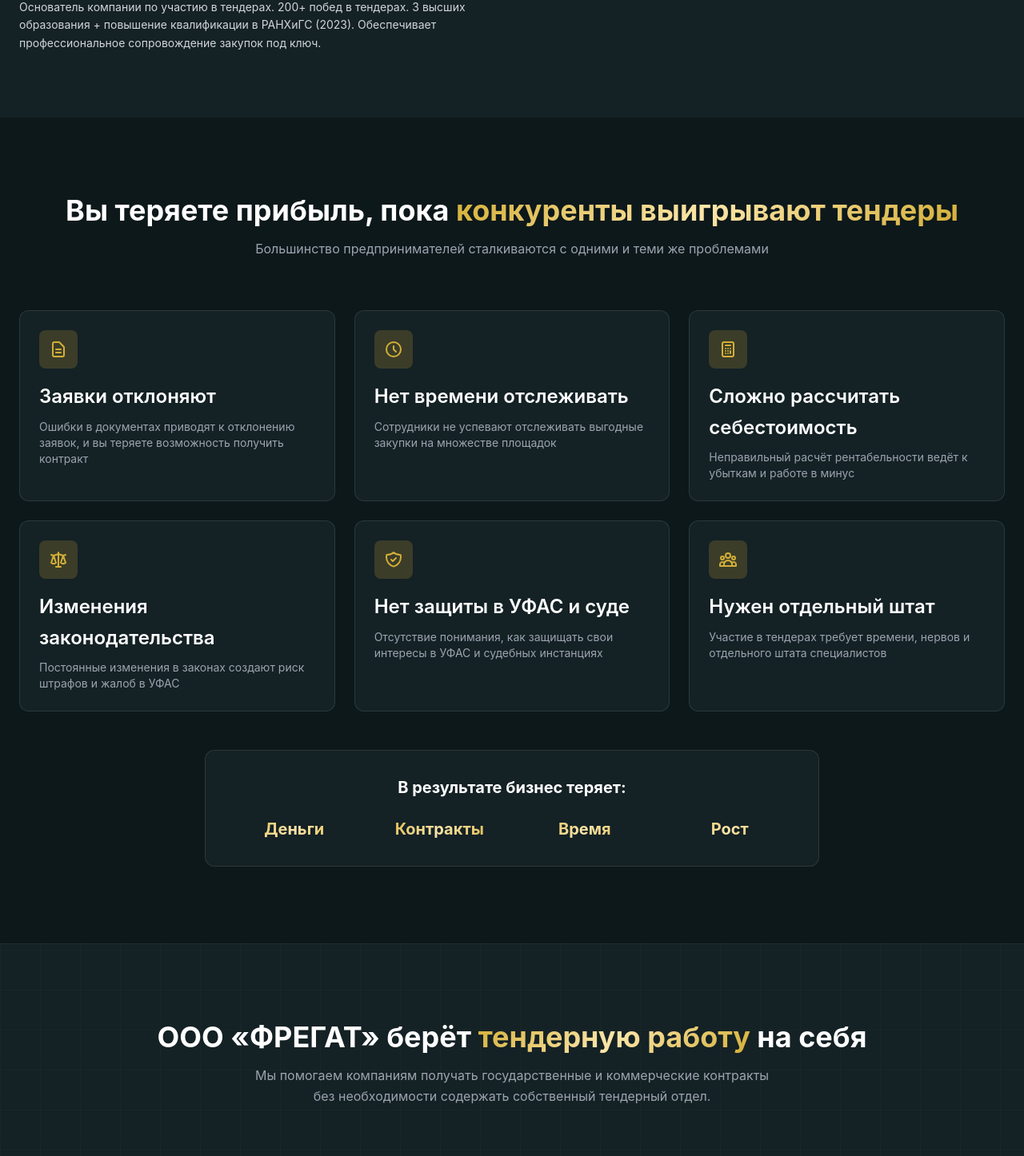
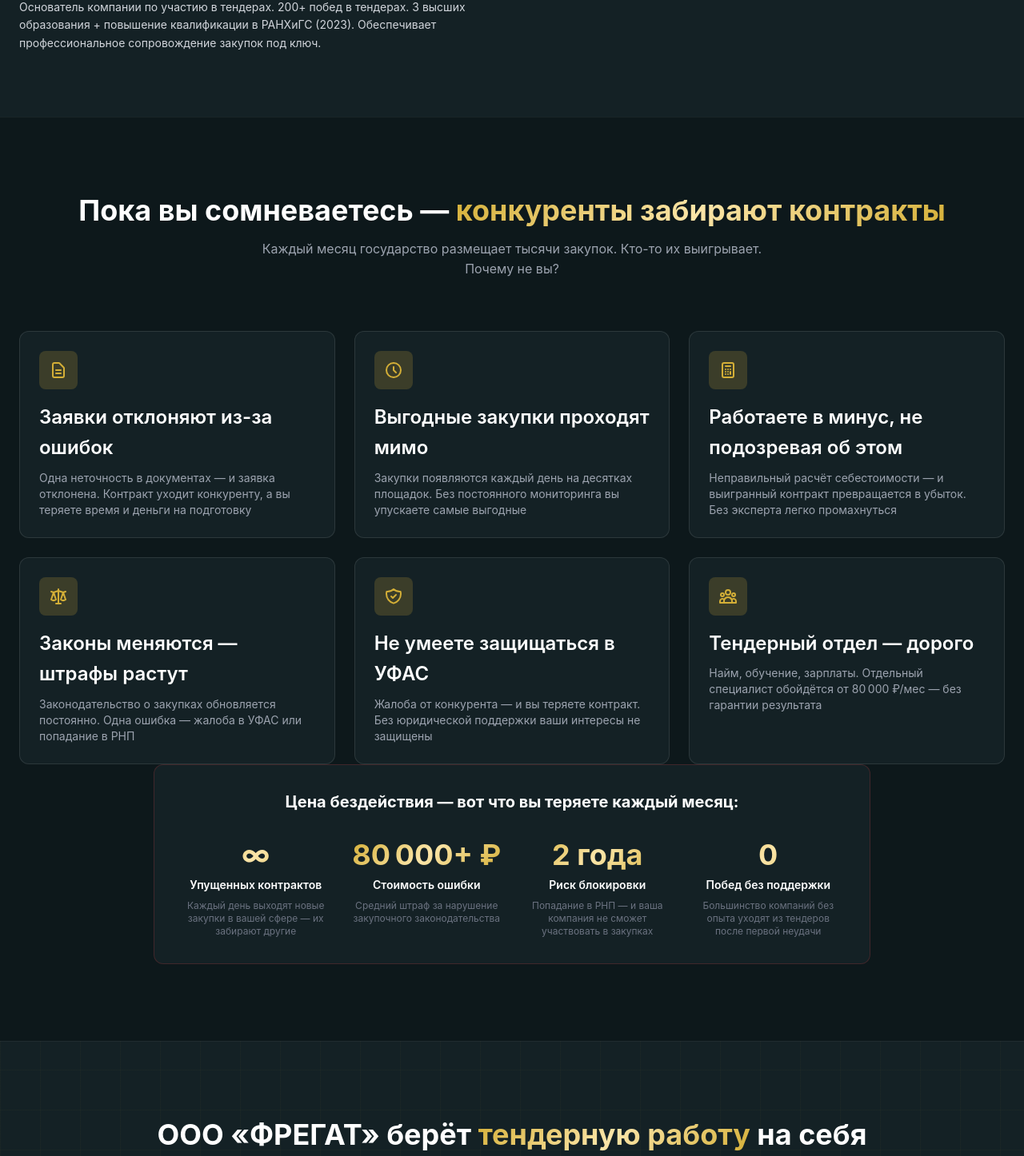
Before and after one commit to suyazov/tender-frigate.ru, a WordPress theme: template wp-content/themes/fregat/front-page.php in a window 1280 px wide. Shown: the part 1012-2458 px from the top of the page at 80% size. Run offline with PHP 8.4 and a stand-in for WordPress, Linux system fonts and the light colour scheme; the site name, menu and one post (Sample post) are stand-ins, and other content is empty; some libraries are stand-ins or nearby versions.

Commit message:
Strengthen problems section: stronger headers, concrete loss numbers
- Header: "Пока вы сомневаетесь — конкуренты забирают контракты"
- Problem cards: sharper, more specific pain points
- Loss block: concrete numbers (∞ contracts, 80K+ fines, 2yr RNP ban, 0 wins)

Co-Authored-By: Claude Opus 4.7 <noreply@anthropic.com>

```diff
--- a/wp-content/themes/fregat/front-page.php
+++ b/wp-content/themes/fregat/front-page.php
@@ -97,9 +97,9 @@ get_header();
 					<div class="max-w-7xl mx-auto px-6">
 						<div class="text-center mb-16">
 							<h2 class="text-3xl md:text-4xl font-bold text-white mb-4">
-							Вы теряете прибыль, пока <span class="text-gold-gradient">конкуренты выигрывают тендеры</span>
+								Пока вы сомневаетесь — <span class="text-gold-gradient">конкуренты забирают контракты</span>
 							</h2>
-						<p class="text-gray-400">Большинство предпринимателей сталкиваются с одними и теми же проблемами</p>
+							<p class="text-gray-400 max-w-2xl mx-auto">Каждый месяц государство размещает тысячи закупок. Кто-то их выигрывает. Почему не вы?</p>
 						</div>
 
 						<div class="grid md:grid-cols-2 lg:grid-cols-3 gap-6">
@@ -107,64 +107,79 @@ get_header();
 								<div class="w-12 h-12 bg-gold/20 rounded-lg flex items-center justify-center mb-4">
 									<svg class="w-6 h-6 text-gold" fill="none" stroke="currentColor" viewBox="0 0 24 24"><path stroke-linecap="round" stroke-linejoin="round" stroke-width="2" d="M9 12h6m-6 4h6m2 5H7a2 2 0 01-2-2V5a2 2 0 012-2h5.586a1 1 0 01.707.293l5.414 5.414a1 1 0 01.293.707V19a2 2 0 01-2 2z"/></svg>
 								</div>
-							<h3 class="font-semibold mb-2 text-white">Заявки отклоняют</h3>
-							<p class="text-gray-400 text-sm">Ошибки в документах приводят к отклонению заявок, и вы теряете возможность получить контракт</p>
+								<h3 class="font-semibold mb-2 text-white">Заявки отклоняют из-за ошибок</h3>
+								<p class="text-gray-400 text-sm">Одна неточность в документах — и заявка отклонена. Контракт уходит конкуренту, а вы теряете время и деньги на подготовку</p>
 							</div>
 
 							<div class="bg-[#142125] border border-white/10 rounded-xl p-6 hover:border-gold/30 transition">
 								<div class="w-12 h-12 bg-gold/20 rounded-lg flex items-center justify-center mb-4">
 									<svg class="w-6 h-6 text-gold" fill="none" stroke="currentColor" viewBox="0 0 24 24"><path stroke-linecap="round" stroke-linejoin="round" stroke-width="2" d="M12 8v4l3 3m6-3a9 9 0 11-18 0 9 9 0 0118 0z"/></svg>
 								</div>
-							<h3 class="font-semibold mb-2 text-white">Нет времени отслеживать</h3>
-							<p class="text-gray-400 text-sm">Сотрудники не успевают отслеживать выгодные закупки на множестве площадок</p>
+								<h3 class="font-semibold mb-2 text-white">Выгодные закупки проходят мимо</h3>
+								<p class="text-gray-400 text-sm">Закупки появляются каждый день на десятках площадок. Без постоянного мониторинга вы упускаете самые выгодные</p>
 							</div>
 
 							<div class="bg-[#142125] border border-white/10 rounded-xl p-6 hover:border-gold/30 transition">
 								<div class="w-12 h-12 bg-gold/20 rounded-lg flex items-center justify-center mb-4">
 									<svg class="w-6 h-6 text-gold" fill="none" stroke="currentColor" viewBox="0 0 24 24"><path stroke-linecap="round" stroke-linejoin="round" stroke-width="2" d="M9 7h6m0 10v-3m-3 3h.01M9 17h.01M9 14h.01M12 14h.01M15 11h.01M12 11h.01M9 11h.01M7 21h10a2 2 0 002-2V5a2 2 0 00-2-2H7a2 2 0 00-2 2v14a2 2 0 002 2z"/></svg>
 								</div>
-							<h3 class="font-semibold mb-2 text-white">Сложно рассчитать себестоимость</h3>
-							<p class="text-gray-400 text-sm">Неправильный расчёт рентабельности ведёт к убыткам и работе в минус</p>
+								<h3 class="font-semibold mb-2 text-white">Работаете в минус, не подозревая об этом</h3>
+								<p class="text-gray-400 text-sm">Неправильный расчёт себестоимости — и выигранный контракт превращается в убыток. Без эксперта легко промахнуться</p>
 							</div>
 
 							<div class="bg-[#142125] border border-white/10 rounded-xl p-6 hover:border-gold/30 transition">
 								<div class="w-12 h-12 bg-gold/20 rounded-lg flex items-center justify-center mb-4">
 									<svg class="w-6 h-6 text-gold" fill="none" stroke="currentColor" viewBox="0 0 24 24"><path stroke-linecap="round" stroke-linejoin="round" stroke-width="2" d="M3 6l3 1m0 0l-3 9a5.002 5.002 0 006.001 0M6 7l3 9M6 7l6-2m6 2l3-1m-3 1l-3 9a5.002 5.002 0 006.001 0M18 7l3 9m-3-9l-6-2m0-2v2m0 16V5m0 16H9m3 0h3"/></svg>
 								</div>
-							<h3 class="font-semibold mb-2 text-white">Изменения законодательства</h3>
-							<p class="text-gray-400 text-sm">Постоянные изменения в законах создают риск штрафов и жалоб в УФАС</p>
+								<h3 class="font-semibold mb-2 text-white">Законы меняются — штрафы растут</h3>
+								<p class="text-gray-400 text-sm">Законодательство о закупках обновляется постоянно. Одна ошибка — жалоба в УФАС или попадание в РНП</p>
 							</div>
 
 							<div class="bg-[#142125] border border-white/10 rounded-xl p-6 hover:border-gold/30 transition">
 								<div class="w-12 h-12 bg-gold/20 rounded-lg flex items-center justify-center mb-4">
 									<svg class="w-6 h-6 text-gold" fill="none" stroke="currentColor" viewBox="0 0 24 24"><path stroke-linecap="round" stroke-linejoin="round" stroke-width="2" d="M9 12l2 2 4-4m5.618-4.016A11.955 11.955 0 0112 2.944a11.955 11.955 0 01-8.618 3.04A12.02 12.02 0 003 9c0 5.591 3.824 10.29 9 11.622 5.176-1.332 9-6.03 9-11.622 0-1.042-.133-2.052-.382-3.016z"/></svg>
 								</div>
-							<h3 class="font-semibold mb-2 text-white">Нет защиты в УФАС и суде</h3>
-							<p class="text-gray-400 text-sm">Отсутствие понимания, как защищать свои интересы в УФАС и судебных инстанциях</p>
+								<h3 class="font-semibold mb-2 text-white">Не умеете защищаться в УФАС</h3>
+								<p class="text-gray-400 text-sm">Жалоба от конкурента — и вы теряете контракт. Без юридической поддержки ваши интересы не защищены</p>
 							</div>
 
 							<div class="bg-[#142125] border border-white/10 rounded-xl p-6 hover:border-gold/30 transition">
 								<div class="w-12 h-12 bg-gold/20 rounded-lg flex items-center justify-center mb-4">
 									<svg class="w-6 h-6 text-gold" fill="none" stroke="currentColor" viewBox="0 0 24 24"><path stroke-linecap="round" stroke-linejoin="round" stroke-width="2" d="M17 20h5v-2a3 3 0 00-5.356-1.857M17 20H7m10 0v-2c0-.656-.126-1.283-.356-1.857M7 20H2v-2a3 3 0 015.356-1.857M7 20v-2c0-.656.126-1.283.356-1.857m0 0a5.002 5.002 0 019.288 0M15 7a3 3 0 11-6 0 3 3 0 016 0zm6 3a2 2 0 11-4 0 2 2 0 014 0zM7 10a2 2 0 11-4 0 2 2 0 014 0z"/></svg>
 								</div>
-							<h3 class="font-semibold mb-2 text-white">Нужен отдельный штат</h3>
-							<p class="text-gray-400 text-sm">Участие в тендерах требует времени, нервов и отдельного штата специалистов</p>
+								<h3 class="font-semibold mb-2 text-white">Тендерный отдел — дорого</h3>
+								<p class="text-gray-400 text-sm">Найм, обучение, зарплаты. Отдельный специалист обойдётся от 80 000 ₽/мес — без гарантии результата</p>
 							</div>
 						</div>
 
 						<!-- Потери -->
-					<div class="mt-12 bg-[#142125] border border-white/10 rounded-xl p-8 max-w-3xl mx-auto text-center">
-						<h3 class="text-xl font-bold mb-6 text-white">В результате бизнес теряет:</h3>
+						<div class="mt-16 bg-[#142125] border border-red-500/20 rounded-xl p-8 max-w-4xl mx-auto">
+							<h3 class="text-xl font-bold mb-8 text-center text-white">Цена бездействия — вот что вы теряете каждый месяц:</h3>
 							<div class="grid grid-cols-2 md:grid-cols-4 gap-6">
-							<div class="text-gold-gradient font-bold text-xl">Деньги</div>
-							<div class="text-gold-gradient font-bold text-xl">Контракты</div>
-							<div class="text-gold-gradient font-bold text-xl">Время</div>
-							<div class="text-gold-gradient font-bold text-xl">Рост</div>
+								<div class="text-center">
+									<div class="text-3xl md:text-4xl font-bold text-gold-gradient mb-2">∞</div>
+									<div class="text-white font-semibold text-sm">Упущенных контрактов</div>
+									<p class="text-gray-500 text-xs mt-2">Каждый день выходят новые закупки в вашей сфере — их забирают другие</p>
+								</div>
+								<div class="text-center">
+									<div class="text-3xl md:text-4xl font-bold text-gold-gradient mb-2">80 000+ ₽</div>
+									<div class="text-white font-semibold text-sm">Стоимость ошибки</div>
+									<p class="text-gray-500 text-xs mt-2">Средний штраф за нарушение закупочного законодательства</p>
+								</div>
+								<div class="text-center">
+									<div class="text-3xl md:text-4xl font-bold text-gold-gradient mb-2">2 года</div>
+									<div class="text-white font-semibold text-sm">Риск блокировки</div>
+									<p class="text-gray-500 text-xs mt-2">Попадание в РНП — и ваша компания не сможет участвовать в закупках</p>
+								</div>
+								<div class="text-center">
+									<div class="text-3xl md:text-4xl font-bold text-gold-gradient mb-2">0</div>
+									<div class="text-white font-semibold text-sm">Побед без поддержки</div>
+									<p class="text-gray-500 text-xs mt-2">Большинство компаний без опыта уходят из тендеров после первой неудачи</p>
+								</div>
 							</div>
 						</div>
 					</div>
 				</section>
-
 
 				<!-- Решение: ООО ФРЕГАТ -->
 			<section class="py-24 border-t border-white/5">
```
Lines whose indentation alone changed are shown as unchanged.
